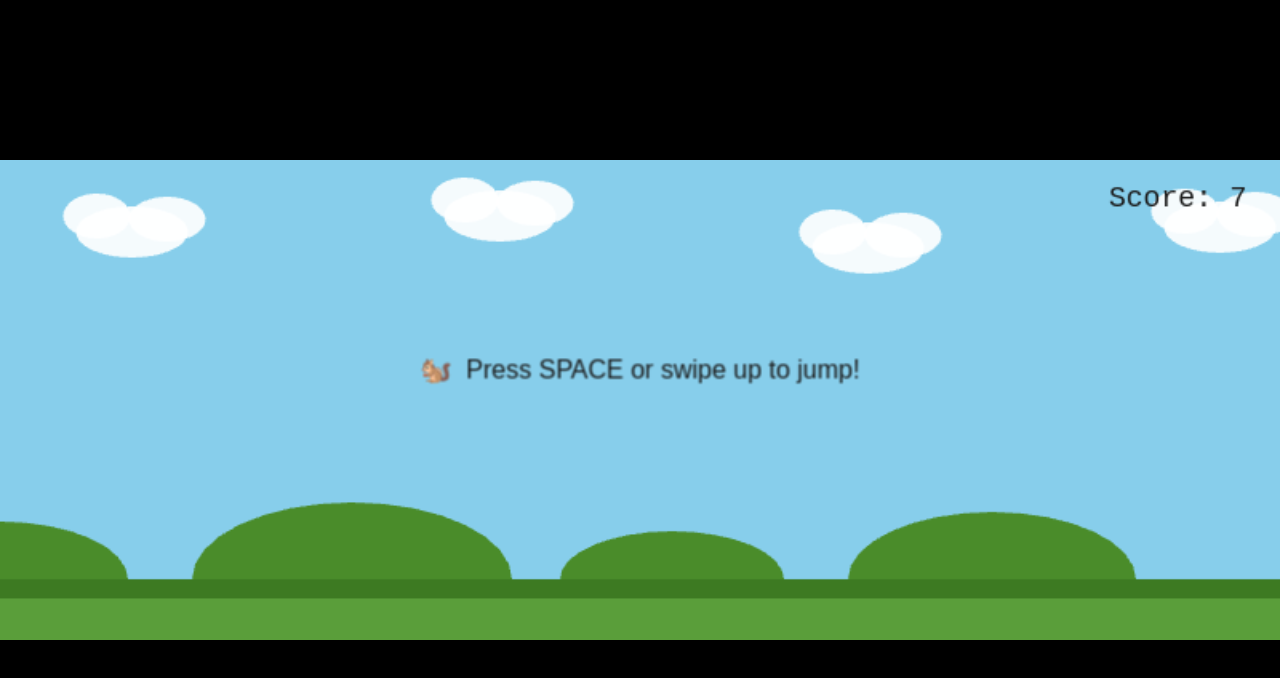
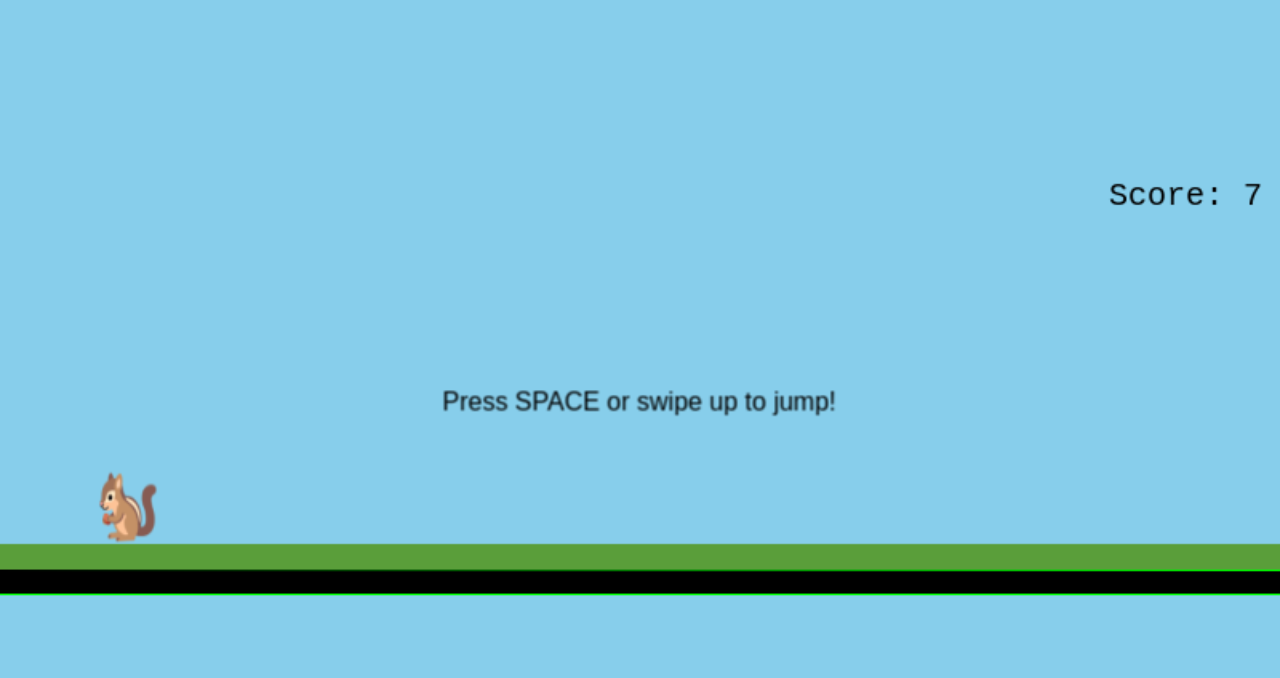
Before and after one commit to sfirke/goobergame, a website built with Vite: page index.html in a window 1280 px wide. Built offline with nearby package versions, Linux system fonts and the light colour scheme; animation ran at ten frames a second.

Commit message:
Simplify to MVP: remove decorative elements, fix letterboxing
- Remove clouds, hills, parallax scrolling complexity
- GameScene: just blue sky + green ground bar
- Remove black letterboxing: set body background to sky blue
- Simplify physics: clear ground platform setup
- Gravity reduced from 1200 to 800 for better feel
- Goober now stays visible and on ground, worms at ground level
- Keep pure logic tests passing, all UI simplified

```diff
--- a/index.html
+++ b/index.html
@@ -11,7 +11,7 @@
         box-sizing: border-box;
       }
       body {
-        background: #000;
+        background: #87ceeb;
         display: flex;
         justify-content: center;
         align-items: center;
--- a/src/main.js
+++ b/src/main.js
@@ -4,16 +4,16 @@ import { GameScene } from './scenes/GameScene.js';
 import { GameOverScene } from './scenes/GameOverScene.js';
 
 const config = {
-  type: Phaser.AUTO,           // use WebGL if available, fall back to Canvas
+  type: Phaser.AUTO,
   parent: 'game-container',
   width: 800,
   height: 300,
-  backgroundColor: '#87CEEB', // sky blue — also the fallback before the scene draws
+  backgroundColor: '#87ceeb',
   physics: {
     default: 'arcade',
     arcade: {
-      gravity: { y: 1200 },   // strong gravity → snappy jumps
-      debug: false,            // flip to true to see hitboxes while developing
+      gravity: { y: 800 },
+      debug: false,
     },
   },
   scale: {
--- a/src/scenes/GameScene.js
+++ b/src/scenes/GameScene.js
@@ -3,37 +3,43 @@ import { Goober } from '../objects/Goober.js';
 import { Worm } from '../objects/Worm.js';
 import { calcScore, getGameSpeed, getWormSpawnDelay } from '../logic/scoring.js';
 
-// Layout constants — tweak these to adjust feel
-const GROUND_TOP_Y = 262;   // y where the visible ground surface starts
-const GROUND_Y = 270;       // y of the invisible physics ground body (center)
+// Ground position
+const GROUND_Y = 240;
 
 export class GameScene extends Phaser.Scene {
   constructor() {
     super('GameScene');
   }
 
-  // -------------------------------------------------------------------------
-  // Lifecycle
-  // -------------------------------------------------------------------------
-
   create() {
     this.startTime = this.time.now;
+    const W = this.scale.width;
+    const H = this.scale.height;
 
-    this._buildBackground();
-    this._buildGround();
+    // Simple blue background
+    this.add.rectangle(W / 2, H / 2, W, H, 0x87ceeb).setDepth(0);
 
-    // Game objects
-    this.goober = new Goober(this, 120, GROUND_TOP_Y - 24);
+    // Green ground bar
+    this.add.rectangle(W / 2, GROUND_Y + 8, W, 16, 0x5a9e3a).setDepth(1);
+
+    // Create Goober
+    this.goober = new Goober(this, 80, GROUND_Y);
     this.add.existing(this.goober);
     this.physics.add.existing(this.goober);
-    this.goober.setDepth(10); // render in foreground, in front of background
+    this.goober.body.setBounce(0);
+    this.goober.setDepth(10);
 
+    // Create ground platform
+    this.groundPlatform = this.physics.add.staticGroup();
+    this.groundPlatform.create(W / 2, GROUND_Y + 16, null).setScale(W, 1).refreshBody();
+
+    // Collide Goober with ground
+    this.physics.add.collider(this.goober, this.groundPlatform);
+
+    // Worms group
     this.worms = this.add.group();
 
-    // Collide Goober with the ground so she lands on it
-    this.physics.add.collider(this.goober, this.groundBody);
-
-    // Overlap Goober with any worm → die
+    // Overlap detection: Goober hits worm
     this.physics.add.overlap(
       this.goober,
       this.worms,
@@ -42,21 +48,21 @@ export class GameScene extends Phaser.Scene {
       this
     );
 
-    // Score text (top-right corner)
-    this.scoreText = this.add.text(780, 14, 'Score: 0', {
-      fontSize: '18px',
-      color: '#1a1a1a',
+    // Score display
+    this.scoreText = this.add.text(W - 10, 10, 'Score: 0', {
+      fontSize: '20px',
+      color: '#000000',
       fontFamily: 'monospace',
     }).setOrigin(1, 0).setDepth(10);
 
-    // "Tap / Space to start" hint
-    this.hintText = this.add.text(400, 130, '🐿️  Press SPACE or swipe up to jump!', {
+    // Jump hint
+    this.hintText = this.add.text(W / 2, H / 2, 'Press SPACE or swipe up to jump!', {
       fontSize: '16px',
-      color: '#1a1a1a',
+      color: '#000000',
       fontFamily: 'sans-serif',
+      align: 'center',
     }).setOrigin(0.5).setDepth(10);
 
-    // Remove the hint on first jump
     this.goober.once('jumped', () => {
       if (this.hintText) {
         this.hintText.destroy();
@@ -64,132 +70,27 @@ export class GameScene extends Phaser.Scene {
       }
     });
 
-    // Schedule first worm
+    this.isDead = false;
     this._scheduleNextWorm();
-
-    this.isDead = false;
   }
 
   update(time, _delta) {
     if (this.isDead) return;
 
     const elapsed = time - this.startTime;
-
-    // Update score display
     const score = calcScore(elapsed);
     this.scoreText.setText(`Score: ${score}`);
 
-    // Scroll background layers at different speeds for parallax
-    const speed = getGameSpeed(elapsed);
-    this._scrollBackground(speed);
-
-    // Update Goober (handles input internally)
     this.goober.update();
 
-    // Move worms left; remove any that have gone off the left edge
+    const speed = getGameSpeed(elapsed);
     this.worms.getChildren().forEach((worm) => {
-      worm.x -= (speed / 60); // speed is px/s; update runs ~60fps
-      if (worm.x < -60) {
+      worm.x -= speed / 60;
+      if (worm.x < -50) {
         worm.destroy();
       }
     });
   }
-
-  // -------------------------------------------------------------------------
-  // Background
-  // -------------------------------------------------------------------------
-
-  _buildBackground() {
-    const W = this.scale.width;
-    const H = this.scale.height;
-
-    // Sky gradient using a single blue rect (Phaser bgcolor handles the main sky)
-    this.add.rectangle(W / 2, H / 2, W, H, 0x87ceeb).setDepth(0);
-
-    // Clouds — 4 simple puffy white blobs made of overlapping ellipses
-    this.cloudLayer = this.add.group();
-    const cloudPositions = [
-      { x: 120, y: 45 },
-      { x: 350, y: 35 },
-      { x: 580, y: 55 },
-      { x: 800, y: 42 },
-    ];
-    cloudPositions.forEach(({ x, y }) => {
-      this.cloudLayer.add(this._makeCloud(x, y));
-    });
-
-    // Hills / trees silhouette row
-    this.hillLayer = this.add.group();
-    const hillPositions = [
-      { x: 100, w: 160, h: 60 },
-      { x: 320, w: 200, h: 80 },
-      { x: 520, w: 140, h: 50 },
-      { x: 720, w: 180, h: 70 },
-    ];
-    hillPositions.forEach(({ x, w, h }) => {
-      this.hillLayer.add(this._makeHill(x, w, h));
-    });
-
-    // Ground stripe (visual only — physics is a separate invisible body)
-    this.add.rectangle(W / 2, GROUND_TOP_Y + (H - GROUND_TOP_Y) / 2, W, H - GROUND_TOP_Y, 0x5a9e3a).setDepth(1);
-    // Darker stripe at the very top of the ground for a "dirt edge" look
-    this.add.rectangle(W / 2, GROUND_TOP_Y + 6, W, 12, 0x3d7a22).setDepth(1);
-  }
-
-  _makeCloud(x, y) {
-    const g = this.add.graphics().setDepth(2);
-    g.fillStyle(0xffffff, 0.92);
-    g.fillEllipse(0, 0, 70, 32);
-    g.fillEllipse(-22, -10, 42, 28);
-    g.fillEllipse(22, -8, 48, 28);
-    g.x = x;
-    g.y = y;
-    return g;
-  }
-
-  _makeHill(x, w, h) {
-    const g = this.add.graphics().setDepth(1);
-    g.fillStyle(0x4a8c2a, 1);
-    g.fillEllipse(0, h / 2, w, h * 1.2);
-    g.x = x;
-    g.y = GROUND_TOP_Y - h / 2;
-    return g;
-  }
-
-  _scrollBackground(speedPxPerSec) {
-    const W = this.scale.width;
-    const cloudSpeed = speedPxPerSec * 0.15;  // clouds drift slowly
-    const hillSpeed = speedPxPerSec * 0.40;   // hills scroll at medium speed
-
-    this.cloudLayer.getChildren().forEach((cloud) => {
-      cloud.x -= cloudSpeed / 60;
-      // Wrap: when fully off-screen left, reappear off-screen right
-      if (cloud.x < -80) cloud.x = W + 80;
-    });
-
-    this.hillLayer.getChildren().forEach((hill) => {
-      hill.x -= hillSpeed / 60;
-      if (hill.x < -150) hill.x = W + 150;
-    });
-  }
-
-  // -------------------------------------------------------------------------
-  // Ground physics body
-  // -------------------------------------------------------------------------
-
-  _buildGround() {
-    // Invisible static rectangle the Goober lands on
-    this.groundBody = this.physics.add.staticGroup();
-    this.groundBody
-      .create(this.scale.width / 2, GROUND_Y, null)
-      .setSize(this.scale.width, 16)
-      .setAlpha(0)
-      .refreshBody();
-  }
-
-  // -------------------------------------------------------------------------
-  // Worm spawning
-  // -------------------------------------------------------------------------
 
   _scheduleNextWorm() {
     const elapsed = this.isDead ? 0 : (this.time.now - this.startTime);
@@ -203,18 +104,14 @@ export class GameScene extends Phaser.Scene {
   }
 
   _spawnWorm() {
-    // Spawn worm at ground level, off the right edge
-    const worm = new Worm(this, this.scale.width + 30, GROUND_TOP_Y);
+    const worm = new Worm(this, this.scale.width + 30, GROUND_Y);
     this.add.existing(worm);
     this.physics.add.existing(worm);
     worm.body.allowGravity = false;
-    worm.setDepth(5); // visible but behind Goober
+    worm.body.setImmovable(true);
+    worm.setDepth(5);
     this.worms.add(worm);
   }
-
-  // -------------------------------------------------------------------------
-  // Death
-  // -------------------------------------------------------------------------
 
   _onHitWorm() {
     if (this.isDead) return;
@@ -223,10 +120,7 @@ export class GameScene extends Phaser.Scene {
     const elapsed = this.time.now - this.startTime;
     const finalScore = calcScore(elapsed);
 
-    // Brief camera shake for impact
-    this.cameras.main.shake(250, 0.012);
-
-    this.time.delayedCall(400, () => {
+    this.time.delayedCall(300, () => {
       this.scene.start('GameOverScene', { score: finalScore });
     });
   }
```
